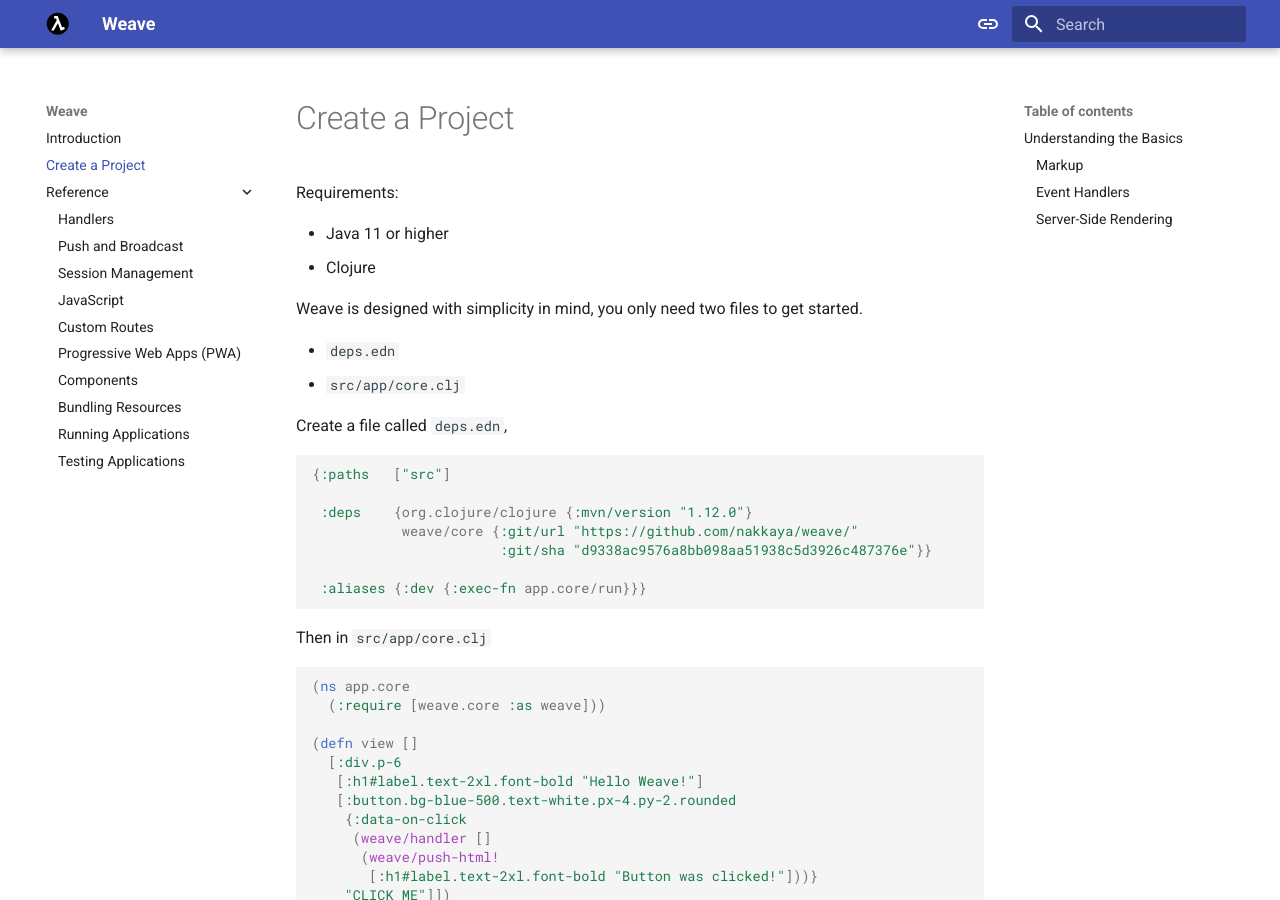
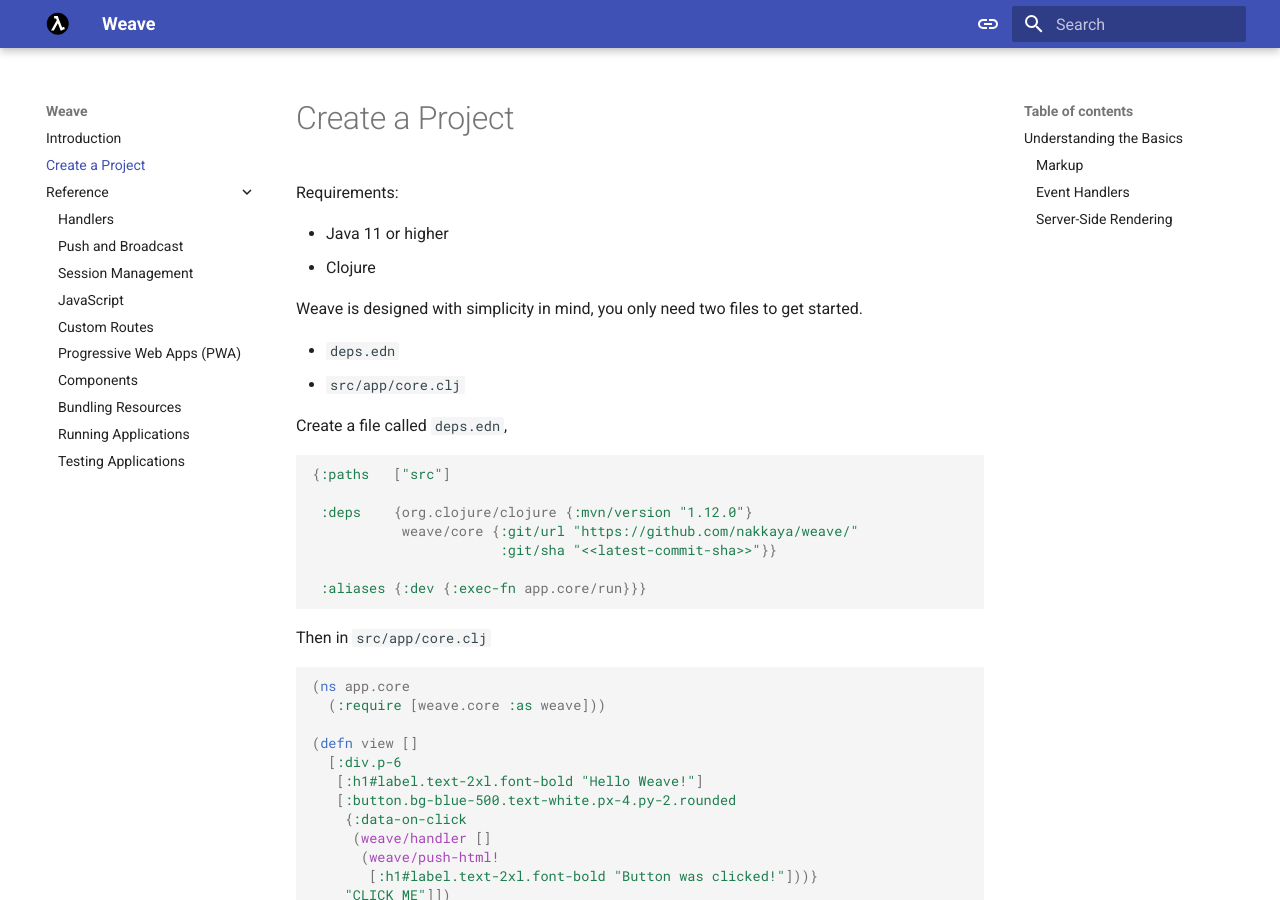
Before and after one commit to nakkaya/weave, an MkDocs documentation site: the page built from doc/docs/create_a_project.md, in a window 1280 px wide and 900 px high. Built offline with MkDocs 1.6.1 and Material for MkDocs 9.7.7, drawn with Linux system fonts in a browser that asks for light colours.

Commit message:
replace commit SHA in docs

````diff
--- a/doc/docs/create_a_project.md
+++ b/doc/docs/create_a_project.md
@@ -17,7 +17,7 @@
 
  :deps    {org.clojure/clojure {:mvn/version "1.12.0"}
 		   weave/core {:git/url "https://github.com/nakkaya/weave/"
-					   :git/sha "d9338ac9576a8bb098aa51938c5d3926c487376e"}}
+					   :git/sha "<<latest-commit-sha>>"}}
 
  :aliases {:dev {:exec-fn app.core/run}}}
 ```
````
Also changed, not shown: 1 other file.
